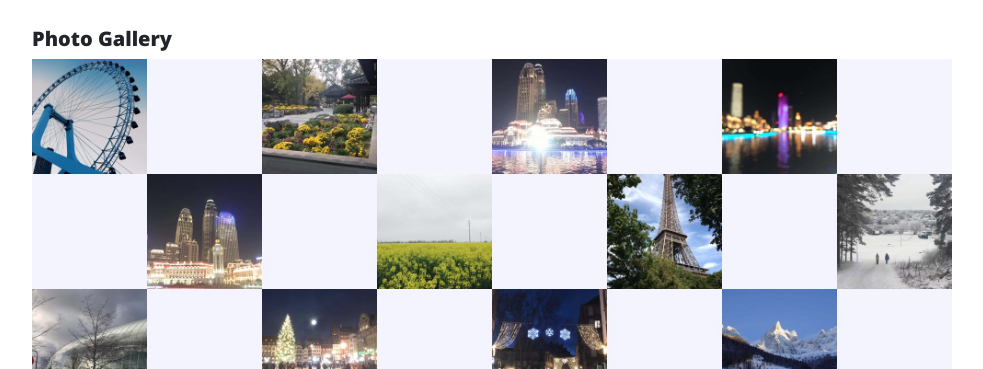
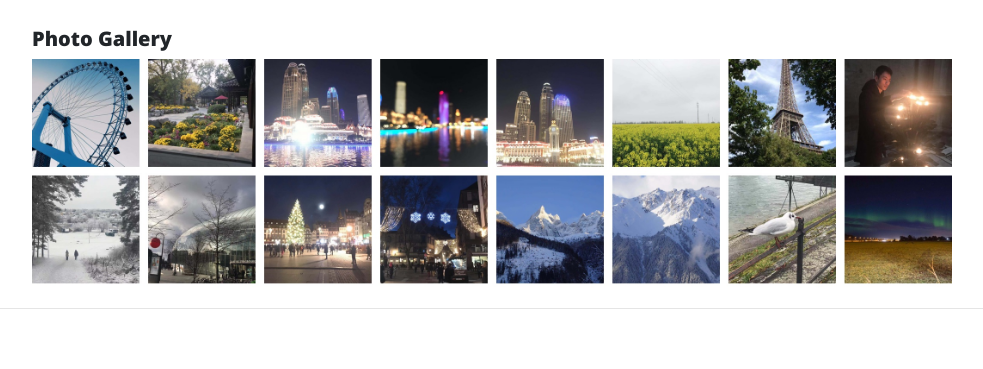
Before and after one commit to Coldstream-Louis/Coldstream-Louis.github.io, a website: page about.html in a window 1280 px wide. Shown: the part 1245-1614 px from the top of the page, without its empty margins (148-1131 px from the left). Drawn offline with nearby package versions, Linux system fonts and the light colour scheme.

Commit message:
update the gallery

```diff
--- a/about.html
+++ b/about.html
@@ -84,7 +84,7 @@
                 I like to involve in multi-disciplinary project, cooperating with people from different fields, to see the miraculous spark from the
                 collision of different ideas and thinking modes. Human-Computer Interaction, which contains all of my interests, would undoubtedly be my best major. </p>
             <h5>Photo Gallery</h5>
-            <img src="img/Gallery.jpg" style="width: 100%;"/>
+            <img src="img/Gallery2.jpg" style="width: 100%;"/>
         </div>
       </div>
     </div>
```
Also changed, not shown: img/Gallery.jpg (deleted), img/Gallery2.jpg (added), 2 other files.
